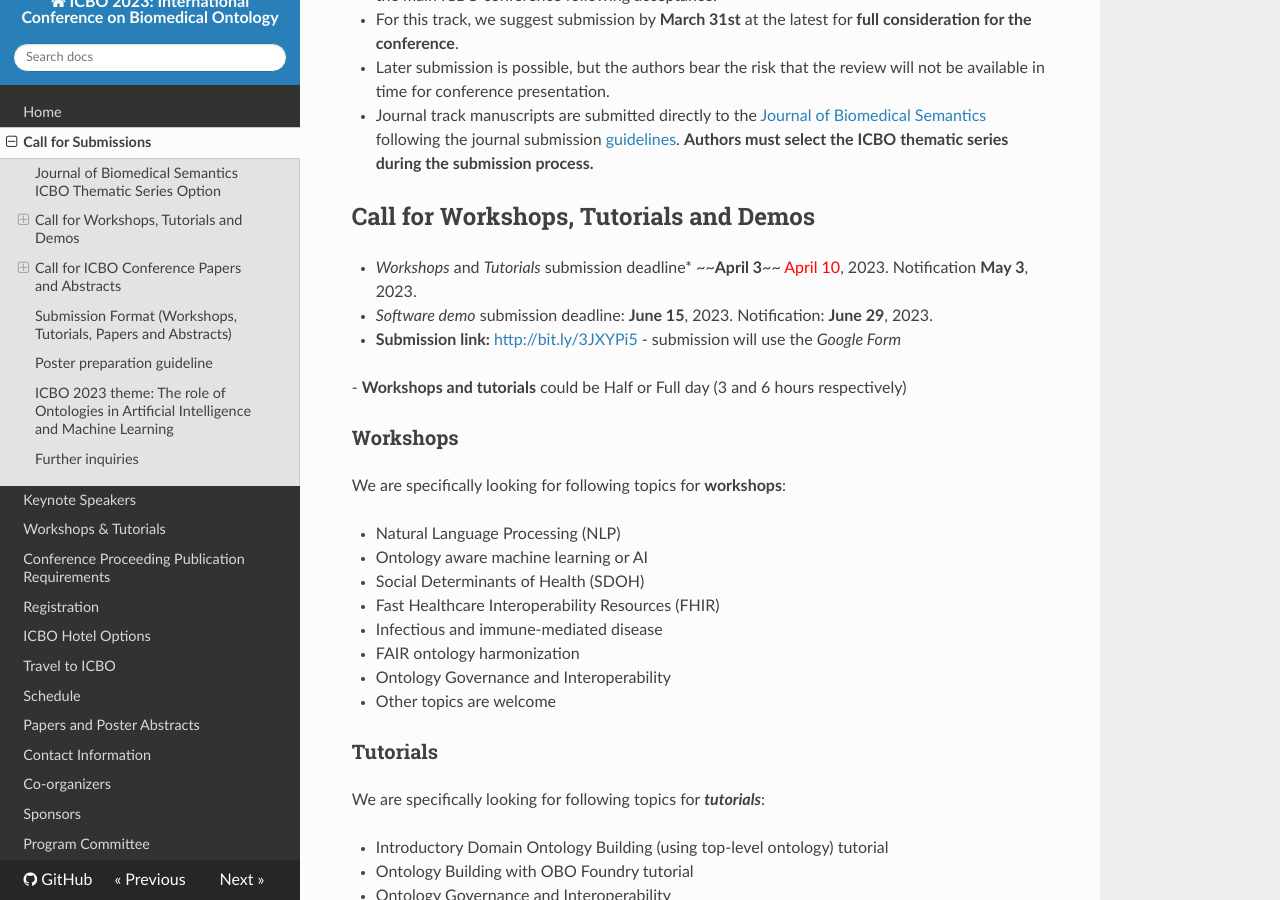
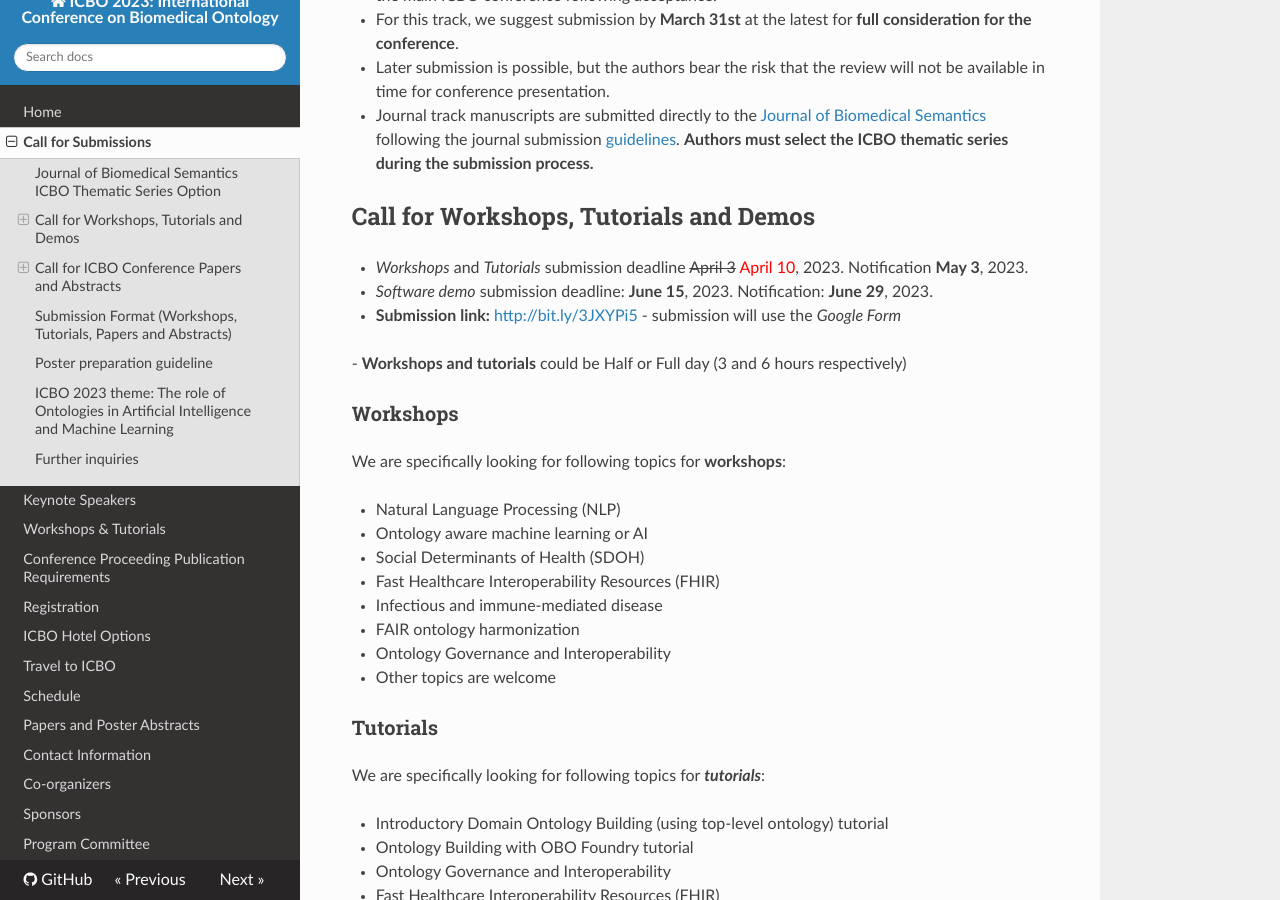
Before and after one commit to ICBO-conference/icbo2023, an MkDocs documentation site: the page built from docs/call-for-submissions.md, in a window 1280 px wide and 900 px high, scrolled down 779 px. Built offline with MkDocs 1.6.1, drawn with Linux system fonts in a browser that asks for light colours; nearby versions of some CDN libraries.

Commit message:
deadline workshop new date

```diff
--- a/docs/call-for-submissions.md
+++ b/docs/call-for-submissions.md
@@ -36,7 +36,7 @@
 - Journal track manuscripts are submitted directly to the [Journal of Biomedical Semantics](https://jbiomedsem.biomedcentral.com/) following the journal submission [guidelines](https://jbiomedsem.biomedcentral.com/submission-guidelines). **Authors must select the ICBO thematic series during the submission process.**
 
 ## Call for Workshops, Tutorials and Demos
-- *Workshops* and *Tutorials* submission deadline* ~~**April 3**~~ <span style="color: red">April 10</span>, 2023. Notification **May 3**, 2023.
+- *Workshops* and *Tutorials* submission deadline <span style="text-decoration: line-through;">April 3</span> <span style="color: red">April 10</span>, 2023. Notification **May 3**, 2023.
 - *Software demo* submission deadline: **June 15**, 2023. Notification: **June 29**, 2023.
 - **Submission link:** [http://bit.ly/3JXYPi5](http://bit.ly/3JXYPi5) - submission will use the *Google Form*
 <!-- https://forms.gle/eHti7ERJgKV9joUV6 -->
```
